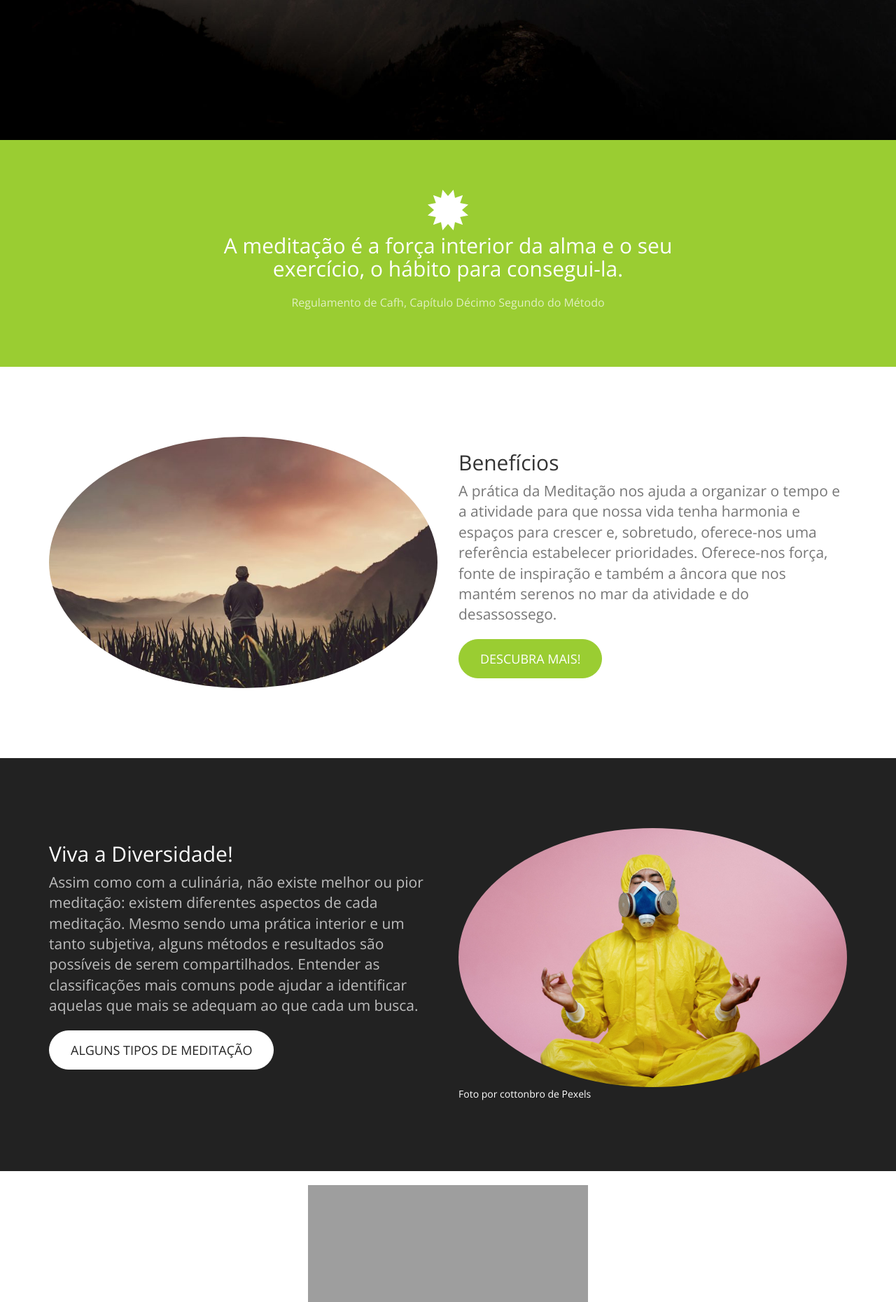
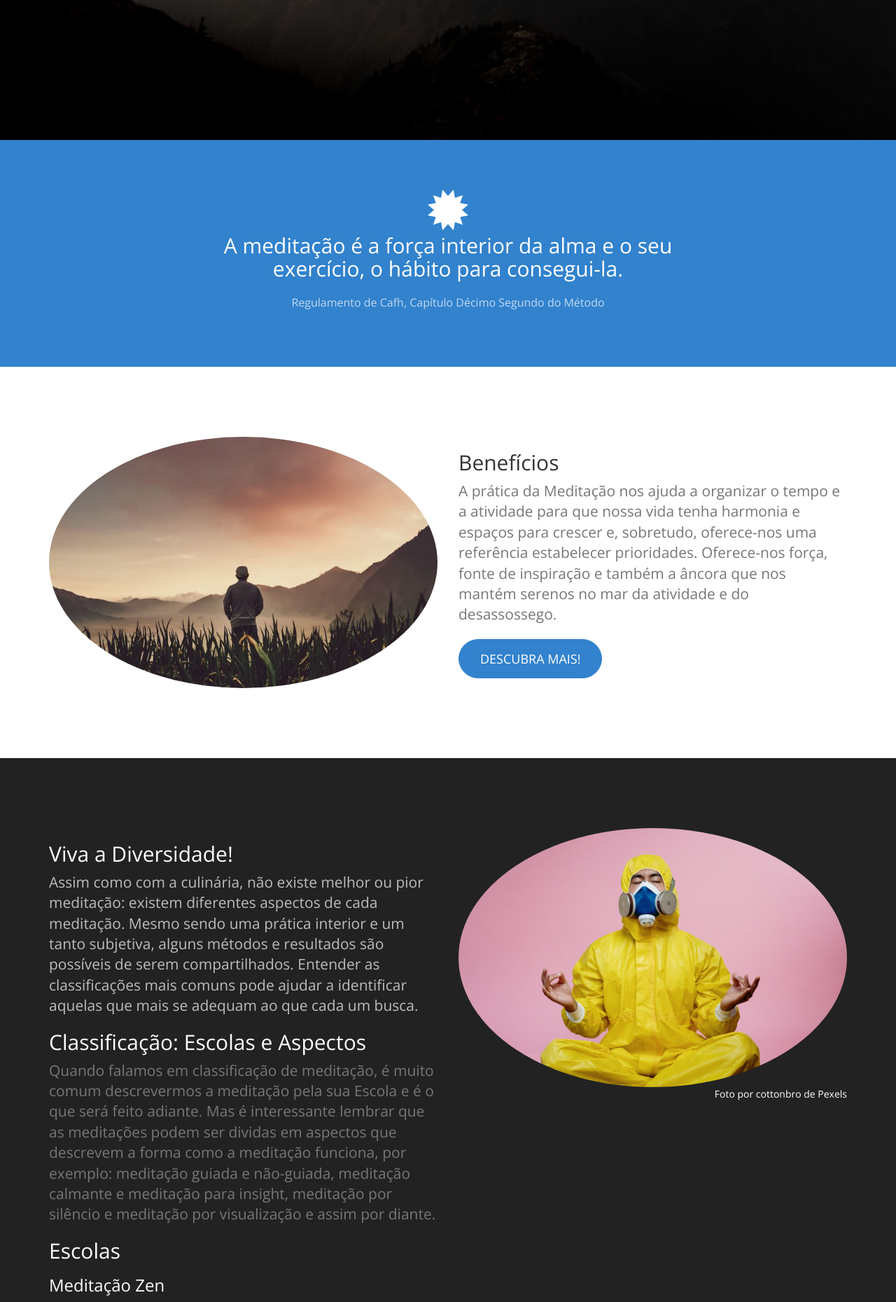
Before and after one commit to rafaelsanchezsouza/meditation, a PHP site: page / in a window 1280 px wide. Shown: the part 600-2460 px from the top of the page at 70% size. Run offline with PHP 8.4, Linux system fonts and the light colour scheme; grey boxes are pictures that could not be loaded.

Commit message:
tipos de meditação

```diff
--- a/css/custom.css
+++ b/css/custom.css
@@ -6,7 +6,7 @@ body {
 }
 
 a {
-    color: yellowgreen;
+    color: rgb(50, 130, 205);
     -webkit-transition: all .35s;
     -moz-transition: all .35s;
     transition: all .35s;
@@ -96,7 +96,7 @@ header .header-content .header-content-inner p {
 
 .intro {
 	color: #fff;
-    background-color: yellowgreen;
+    background-color: rgb(50, 130, 205);
     padding: 70px 0;
     text-align: center;
 }
@@ -338,9 +338,9 @@ fieldset[disabled] .btn-default.active {
 }
 
 .btn-primary {
-    border-color: yellowgreen;
+    border-color: rgb(50, 130, 205);
     color: #fff;
-    background-color: yellowgreen;
+    background-color: rgb(50, 130, 205);
     -webkit-transition: all .35s;
     -moz-transition: all .35s;
     transition: all .35s;
--- a/home.html
+++ b/home.html
@@ -141,11 +141,54 @@ Although you can use them, for a more unique website, replace these images with
             <div class="row">
                 <div class="col-sm-6">
                 	<h2 class="section-header">Viva a Diversidade!</h2>
-                	<p class="lead text-light">Assim como com a culinária, não existe melhor ou pior meditação: existem diferentes aspectos de cada meditação. Mesmo sendo uma prática interior e um tanto subjetiva, alguns métodos e resultados são possíveis de serem compartilhados. Entender as classificações mais comuns pode ajudar a identificar aquelas que mais se adequam ao que cada um busca.</p>
-                	<a href="#" class="btn btn-default btn-lg">Alguns tipos de meditação</a>
+                    <p class="lead text-light">
+                        Assim como com a culinária, não existe melhor ou pior meditação: existem diferentes aspectos de cada meditação. Mesmo sendo uma prática interior e um tanto subjetiva, alguns métodos e resultados são possíveis de serem compartilhados. Entender as classificações mais comuns pode ajudar a identificar aquelas que mais se adequam ao que cada um busca.
+                    </p>
+                    <h2 class="section-header">Classificação: Escolas e Aspectos</h2>
+                    <p class="lead text-muted">
+                        Quando falamos em classificação de meditação, é muito comum descrevermos a meditação pela sua Escola e é o que será feito adiante. Mas é interessante lembrar que as meditações podem ser dividas em aspectos que descrevem a forma como a meditação funciona, por exemplo: meditação guiada e não-guiada, meditação calmante e meditação para insight, meditação por silêncio e meditação por visualização e assim por diante.
+                    </p>
+                    <h2 class="section-header">Escolas</h2>
+                    <h3 class="section-header">Meditação Zen</h3>
+                    <p class="lead text-light">
+                        Tem suas origens no Budismo Zen, originário do Japão. Costuma-se praticá-la sentado e, como na maioria das meditações, é muito importante manter a coluna ereta. Nesta meditação, combina-se a respiração com a suspensão do pensamento - ou - silêncio.
+                    </p>
+                    <h3 class="section-header">Meditação Vipassana</h3>
+                    <p class="lead text-light">
+
+                    </p>
+
+                    <h3 class="section-header">Meditação Mindfulness</h3>
+                    <p class="lead text-light">
+
+                    </p>
+
+                    <h3 class="section-header">Meditação do Amor</h3>
+                    <p class="lead text-light">
+
+                    </p>
+
+                    <h3 class="section-header">Meditação por Mantra</h3>
+                    <p class="lead text-light">
+
+                    </p>
+
+                    <h3 class="section-header">Meditação Transcedental</h3>
+                    <p class="lead text-light">
+
+                    </p>
+
+                    <h3 class="section-header">Meditações de Cafh</h3>
+                    <p class="lead text-light">
+
+                    </p>
+
+                    <p class="lead text-light">
+
+                    </p>
                 </div>
                 <div class="col-sm-6">
-                    <img class="img-responsive img-circle center-block" src="images/pexels-cottonbro.jpg" alt=""> Foto por cottonbro de Pexels
+                    <img class="img-responsive img-circle center-block" src="images/pexels-cottonbro.jpg" alt=""> <span style="float: right;">Foto por cottonbro de Pexels</span>
                 </div>
 
             </div>
```
Also changed, not shown: other parts of css/custom.css (+11 -11 lines).
